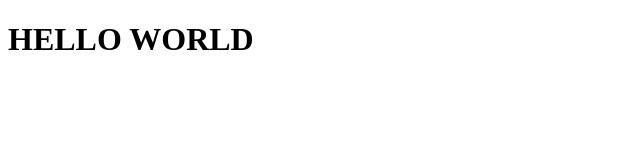
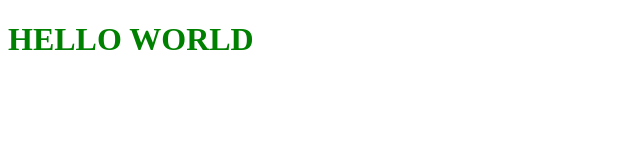
Before and after one commit to himalayanxx/TBCL6Laravel, a plain HTML site: page index.html in a window 1280 px wide. Shown: the whole page, without its empty margins (0-640 px from the left). Drawn offline with Linux system fonts and the light colour scheme.

Commit message:
last changes

```diff
--- a/index.html
+++ b/index.html
@@ -1,7 +1,7 @@
 <!DOCTYPE html>
     <head>
         <title>Just a simple project</title>
-
+        <link rel="stylesheet" href="style.css">
     </head>
     <body>
 
--- a/style.css
+++ b/style.css
@@ -1 +1 @@
-h1{color:green}
+h1{color:green;}
```
Also changed, not shown: 1 other file.
